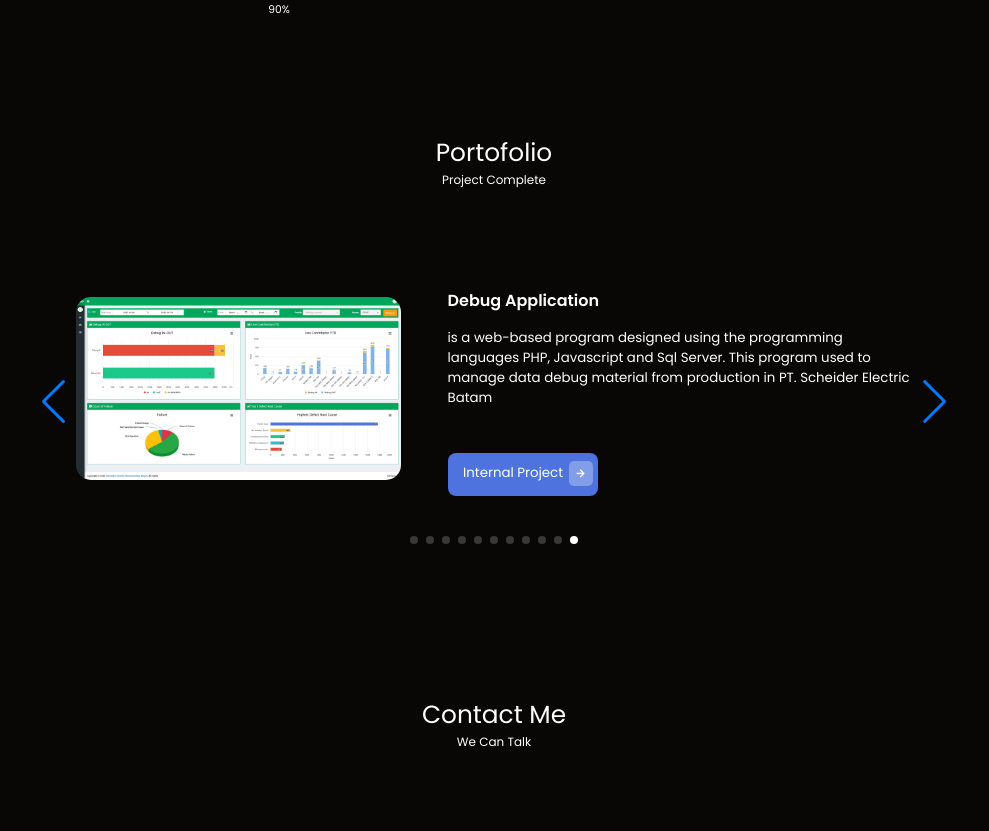
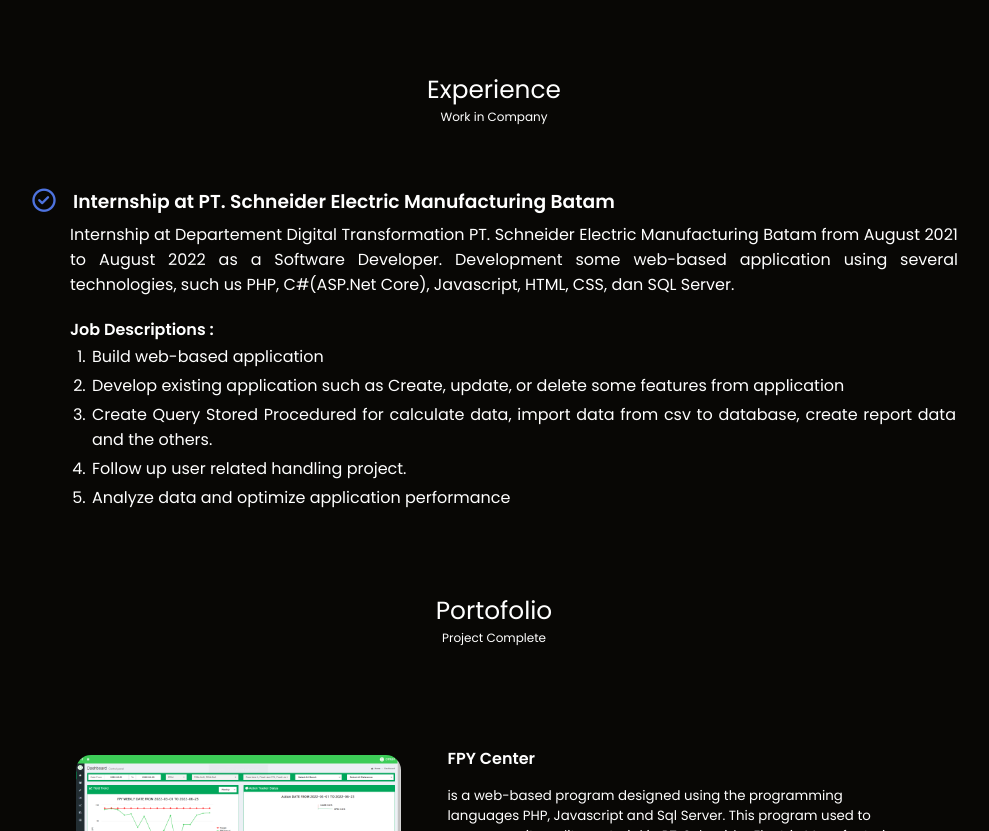
Before and after one commit to Kennedi27/kennedinadeak, a plain HTML site: page index.html in a window 1280 px wide. Shown: the part 1969-2800 px from the top of the page, without its empty margins (146-1135 px from the left). Drawn offline with nearby package versions, Linux system fonts and the light colour scheme.

Commit message:
New Updated

```diff
--- a/assets/data/data.js
+++ b/assets/data/data.js
@@ -51,7 +51,7 @@
         "id": 7,
         "title": "Pysical Inventory (PI)",
         "thumbnail": "./assets/project/PICount.png",
-        "content": "is a web-based program designed using the programming languages PHP, Javascript and Sql Server. This program used to inventory in PT. Scheider Electric Batam",
+        "content": "is a web-based program designed using the programming languages PHP, Javascript and Sql Server. This program used to inventory in PT. Schneider Electric Manufacturing Batam",
         "button": "Internal Project",
         "link_project": "#portofolio"
     },
@@ -59,7 +59,7 @@
         "id": 8,
         "title": "SEMB Waterspider",
         "thumbnail": "./assets/project/SEMBWS.png",
-        "content": "is a web-based program designed using the programming languages C#(ASP.Net Core), Javascript and Sql Server. This program used to tracking data kanban in PT. Scheider Electric Batam",
+        "content": "is a web-based program designed using the programming languages C#(ASP.Net Core), Javascript and Sql Server. This program used to tracking data kanban in PT. Schneider Electric Manufacturing Batam",
         "button": "Internal Project",
         "link_project": "#portofolio"
     },
@@ -67,7 +67,7 @@
         "id": 9,
         "title": "RAC CTB",
         "thumbnail": "./assets/project/CTB_RAC.png",
-        "content": "is a web-based program designed using the programming languages PHP, Javascript and Sql Server. This program used to manage data order planing material in PT. Scheider Electric Batam",
+        "content": "is a web-based program designed using the programming languages PHP, Javascript and Sql Server. This program used to manage data order planing material in PT. Schneider Electric Manufacturing Batam",
         "button": "Internal Project",
         "link_project": "#portofolio"
     },
@@ -75,7 +75,7 @@
         "id": 10,
         "title": "SEMB OWS",
         "thumbnail": "./assets/project/OWS.png",
-        "content": "is a web-based program designed using the programming languages C#(ASP.Net Core), Javascript and Sql Server. This program used to tracking material production in PT. Scheider Electric Batam",
+        "content": "is a web-based program designed using the programming languages C#(ASP.Net Core), Javascript and Sql Server. This program used to tracking material production in PT. Schneider Electric Manufacturing Batam",
         "button": "Internal Project",
         "link_project": "#portofolio"
     },
@@ -83,7 +83,47 @@
         "id": 11,
         "title": "Debug Application",
         "thumbnail": "./assets/project/Debug19.png",
-        "content": "is a web-based program designed using the programming languages PHP, Javascript and Sql Server. This program used to manage data debug material from production in PT. Scheider Electric Batam",
+        "content": "is a web-based program designed using the programming languages PHP, Javascript and Sql Server. This program used to manage data debug material from production in PT. Schneider Electric Manufacturing Batam",
+        "button": "Internal Project",
+        "link_project": "#portofolio"
+    },
+    {
+        "id": 12,
+        "title": "Actual to Plan",
+        "thumbnail": "./assets/project/ATP.png",
+        "content": "is a web-based program designed using the programming languages PHP, Javascript and Sql Server. This program used to manage and calculate material can produce in production and compare to demand in PT. Schneider Electric Manufacturing Batam",
+        "button": "Internal Project",
+        "link_project": "#portofolio"
+    },
+    {
+        "id": 13,
+        "title": "PCBA Attrition",
+        "thumbnail": "./assets/project/PCBA.png",
+        "content": "is a web-based program designed using the programming languages PHP, Javascript and Sql Server. This program used to issue product/material especially on sector PCBA in PT. Schneider Electric Manufacturing Batam",
+        "button": "Internal Project",
+        "link_project": "#portofolio"
+    },
+    {
+        "id": 14,
+        "title": "RPB Replisment",
+        "thumbnail": "./assets/project/RPB.png",
+        "content": "is a web-based program designed using the programming languages PHP, Javascript and Mysql. This program used to manage data material company to control stock material from supplier in PT. Schneider Electric Manufacturing Batam",
+        "button": "Internal Project",
+        "link_project": "#portofolio"
+    },
+    {
+        "id": 15,
+        "title": "STL Subcontractor",
+        "thumbnail": "./assets/project/STL.png",
+        "content": "is a web-based program designed using the programming languages PHP, Javascript and Sql Server. This program used to manage and tracking data material from company and supplier base in PT. Schneider Electric Manufacturing Thailand",
+        "button": "Internal Project",
+        "link_project": "#portofolio"
+    },
+    {
+        "id": 16,
+        "title": "FPY Center",
+        "thumbnail": "./assets/project/FPY.png",
+        "content": "is a web-based program designed using the programming languages PHP, Javascript and Sql Server. This program used to manage unit quality material in PT. Schneider Electric Manufacturing Batam",
         "button": "Internal Project",
         "link_project": "#portofolio"
     },
--- a/assets/styles/style.css
+++ b/assets/styles/style.css
@@ -152,6 +152,23 @@
     border-radius: 5px;
     font-size: 12pt;
     float: right;
+}
+.experience-content {
+    margin-left: 40px;
+}
+.experience-content p {
+    margin-bottom: 20px;
+    text-align: justify;
+}
+.experience-content ol {
+    margin-left: 20px;
+}
+.experience-content ol {
+    padding-bottom: 25px;
+}
+.experience-content ol li {
+    padding: 2px;
+    text-align: justify;
 }
 #left #med__sos {
     margin-bottom: 20px;
@@ -393,6 +410,14 @@
     padding-bottom: var(--p-3);
     font-size: 12pt;
 }
+#experience-content {
+    width: 100%;
+    padding-left: var(--p-5);
+    padding-right: var(--p-5);
+    padding-top: var(--p-3);
+    padding-bottom: var(--p-3);
+    font-size: 12pt;
+}
 .swiper-slide {
     text-align: center;
     /* Center slide text vertically */
@@ -568,6 +593,35 @@
         --p-3: 1.75em;
         --p-2: .50em;
         --p--2: .25em;
+    }
+    #experience-content h3{
+        font-size: 12pt !important;
+        margin-bottom: 10px;
+    }
+    #experience-content .icons__left {
+        font-size: 9pt !important;
+        padding-right: 8px;
+        margin-left: -20px;
+        padding-top: 8px;
+    }
+    .experience-content {
+        margin-left: 10px;
+
+    }
+    .experience-content p {
+        font-size: 9pt;
+        text-align: justify;
+    }
+    .experience-content ol {
+        margin-left: 20px;
+    }
+    .experience-content ol {
+        padding-bottom: 25px;
+    }
+    .experience-content ol li {
+        padding: 1px;
+        text-align: justify;
+        font-size: 9pt;
     }
     .button {
         margin-top: 20px;
--- a/index.html
+++ b/index.html
@@ -29,6 +29,7 @@
                         <li class="link-menu"><a href="#home">Home</a></li>
                         <li class="link-menu"><a href="#about">About</a></li>
                         <li class="link-menu"><a href="#skills">Skills</a></li>
+                        <li class="link-menu"><a href="#experience">Experience</a></li>
                         <li class="link-menu"><a href="#portofolio">Portofolio</a></li>
                         <li class="link-menu"><a href="#contactme">Contact Me</a></li>
                         <li class="collapse-menu" onclick="opens();">
@@ -65,7 +66,7 @@
                         <h3>Currently Studying at<br>Batam State Polytechnic <br> majoring in Informatics Engineering.</h3>
                         <p class="desk">Expert in web development, frontend development <br> and interested in mobile development</p>
                         <div class="download">
-                            <a href="#" target="_blank">Download CV</a>&nbsp;<i class="uil uil-download-alt"></i>
+                            <!-- <a href="#" target="_blank">Download CV</a>&nbsp;<i class="uil uil-download-alt"></i> -->
                         </div>
                     </div>
                     <div id="email-link">
@@ -99,7 +100,7 @@
                             </div>
                         </div>
                         <a href="#" target="_blank">
-                            <div class="button">Download CV&nbsp;<i class="uil uil-download-alt"></i></div>
+                            <!-- <div class="button">Download CV&nbsp;<i class="uil uil-download-alt"></i></div> -->
                         </a>
                     </div>
                 </div>
@@ -254,6 +255,35 @@
                 </div>
             </div>
 
+            <!-- Experience -->
+            <div id="experience">
+                <div class="title__container">
+                    <div class="title__section">Experience</div>
+                    <div class="subtitle__section">Work in Company</div>
+                </div>
+                <div id="experience-content">
+                    <div class="skills_header" style="display: flex; flex-direction: row;">
+                        <div class="icons__left">
+                            <i class="uil-check-circle"></i>
+                        </div>
+                        <h3>Internship at PT. Schneider Electric Manufacturing Batam</h3>
+                    </div>
+                    <div class="experience-content">
+                        <p>
+                            Internship at Departement Digital Transformation PT. Schneider Electric Manufacturing Batam from August 2021 to August 2022 as a Software Developer. Development some web-based application using several technologies, such us PHP, C#(ASP.Net Core), Javascript, HTML, CSS, dan SQL Server.
+                        </p>
+                        <h4>Job Descriptions : </h4>
+                        <ol>
+                            <li>Build web-based application</li>
+                            <li>Develop existing application such as Create, update, or delete some features from application</li>
+                            <li>Create Query Stored Procedured for calculate data, import data from csv to database, create report data and the others.</li>
+                            <li>Follow up user related handling project.</li>
+                            <li>Analyze data and optimize application performance</li>
+                        </ol>
+                    </div>
+                </div>
+            </div>
+
             <!-- Portofolio -->
             <div id="portofolio">
                 <div class="title__container">
@@ -302,7 +332,7 @@
                             <i class="uil uil-map-marker"></i>
                             <div class="destails">
                                 <h5>Location</h5>
-                                <div class="subtitle__section">Perumahan Putri 7 Batu Aji, Batam, Kepulauan Riau, 29424</div>
+                                <div class="subtitle__section">Perumahan Glory Green Residence Blok B6, No. 02B, RT.004/RW.020 Kec. Batu Aji, Batam, Kepulauan Riau, 29424</div>
                             </div>
                         </div>
                     </div>
```
Also changed, not shown: assets/project/ATP.png (added), assets/project/EMS.png, assets/project/FCEMS.png, assets/project/FPY.png (added), assets/project/PCBA.png (added), assets/project/RPB.png (added), assets/project/STL.png (added). Lines whose indentation alone changed are shown as unchanged.
